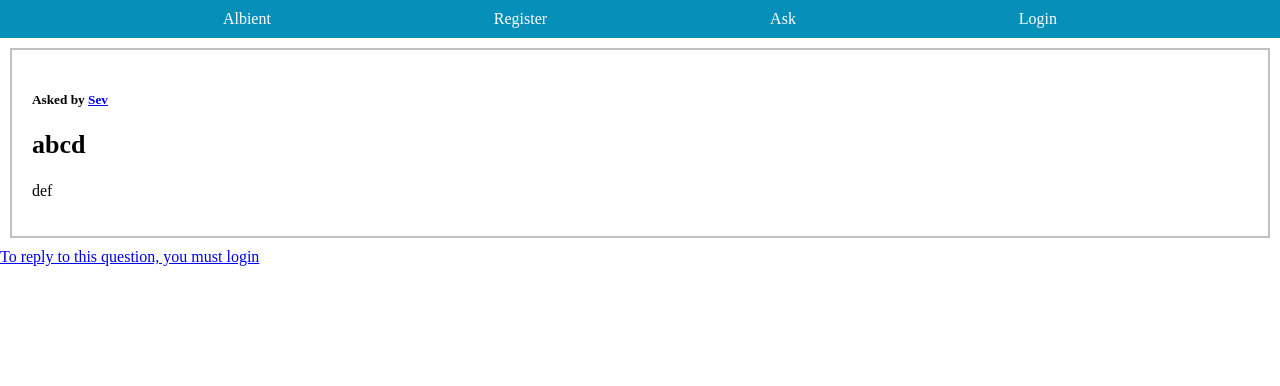
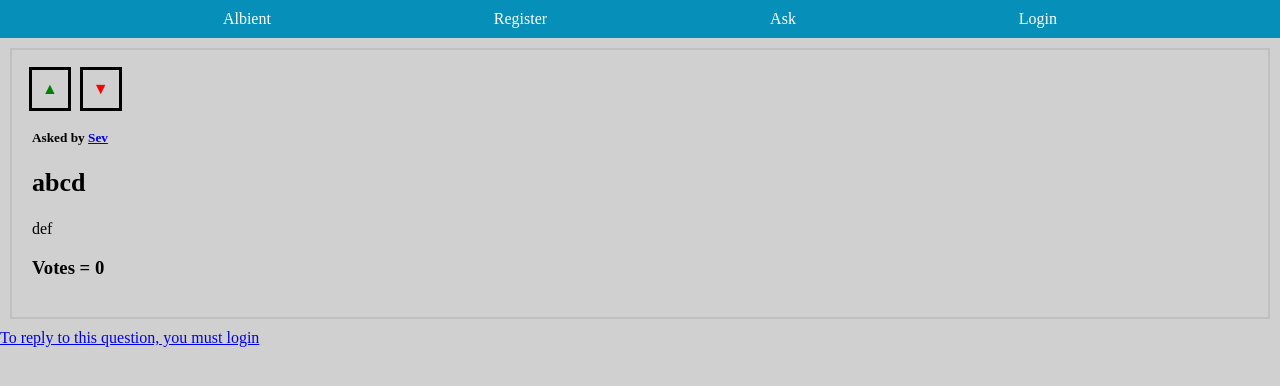
Before and after one commit to Whitespace404/albient, a Flask app: page /view_question?id=3 in a window 1280 px wide. Shown: the top 386 px of the page. Run offline with Flask 3, Linux system fonts and the light colour scheme.

Commit message:
Add votes

```diff
--- a/TODO.txt
+++ b/TODO.txt
@@ -30,7 +30,7 @@ font ligatures
 --> edit posts
 --> delete posts
 --> Flag button {external may ask what to do if someone decides to make obscene comments}
---> user profile page
+√ user profile page
 --> no home page
 --> Moderators can edit tags/delete tags
 ##########################################################################################
@@ -38,5 +38,4 @@ font ligatures
 rahul thinks this is enough. if we have all this, we should have a presentable project
 which is a goal
 
-YET.
 we can style this in school.
--- a/albient/models.py
+++ b/albient/models.py
@@ -13,6 +13,8 @@ class User(db.Model, UserMixin):
     username = sa.Column(sa.String(64), nullable=False, unique=True)
     display_name = sa.Column(sa.String(32))
     password = sa.Column(sa.String(64), nullable=False)
+    questions_voted = relationship("Question", backref="voter", lazy=True)
+    comments_voted = relationship("Comment", backref="voter", lazy=True)
 
     rep_points = sa.Column(sa.Integer)
 
@@ -39,5 +41,6 @@ class Question(db.Model):
 class Comment(db.Model):
     id = sa.Column(sa.Integer, primary_key=True, unique=True)
     content = sa.Column(sa.Text)
+    votes = sa.Column(sa.Integer, default=0)
     question_id = sa.Column(sa.Integer, sa.ForeignKey("question.id"))
     user_id = sa.Column(sa.Integer, sa.ForeignKey("user.id"))
--- a/albient/routes.py
+++ b/albient/routes.py
@@ -25,9 +25,7 @@ def login():
         elif form.password.data == user.password:
             login_user(user)
             flash(f"Logged in")
-            next_page = request.args.get(
-                "next"
-            )  # make sure you understand this @SP, @SP
+            next_page = request.args.get("next")
             return redirect(next_page if next_page else url_for("home"))
         else:
             flash("Incorrect username/password", "alert")
@@ -96,4 +94,32 @@ def view_question():
 @app.route("/view_user/<username>")
 def view_user(username):
     user = User.query.filter_by(username=username).first()
-    return render_template("view_user.html", user=user)
+
+    qa = Question.query.filter_by(op=user).all()
+    questions_asked = len(qa)
+
+    votes = sum([i.votes for i in qa])
+
+    answers = len(Comment.query.filter_by(op=user).all())
+
+    return render_template(
+        "view_user.html", user=user, qa=questions_asked, votes=votes, answers=answers
+    )
+
+
+@app.route("/upvote_post/<post_id>")
+def upvote_post(post_id):
+    post = Question.query.filter_by(id=post_id).first()
+    post.votes += int(request.args.get("del"))
+    db.session.add(post)
+    db.session.commit()
+    return redirect(request.referrer)
+
+
+@app.route("/upvote_comment/<comment_id>")
+def upvote_comment(comment_id):
+    comment = Comment.query.filter_by(id=comment_id).first()
+    comment.votes += int(request.args.get("del"))
+    db.session.add(comment)
+    db.session.commit()
+    return redirect(request.referrer)
--- a/albient/static/style.css
+++ b/albient/static/style.css
@@ -1,7 +1,8 @@
 body {
     margin: 0;
     padding: 0;
-    font-family: 'Space Mono';
+    font-family: 'Roboto Mono';
+        background: rgb(208, 208, 208);
 }
 
 h1 {
@@ -104,3 +105,24 @@ nav.obc {
     display: block;
     font-size: 26px;
 }
+
+.vote-buttons a {
+    cursor: pointer;
+    padding: 10px;
+    display: block;
+    outline: 3px solid black;
+    text-decoration: none;
+}
+
+.vote-buttons .upvote-icon {
+    color: green;
+}
+
+.vote-buttons .downvote-icon {
+    color: red;
+}
+
+.vote-buttons {
+    display: flex;
+    gap: 15px;
+}
--- a/albient/templates/home.html
+++ b/albient/templates/home.html
@@ -7,10 +7,15 @@
 
 {% for question in questions %}
 <div class="question">
+    <div class="vote-buttons">
+        <a class="vote-button upvote-icon" href="{{url_for('upvote_post', post_id=question.id, del=1) }}">&#9650;</a>
+        <a class="vote-button downvote-icon" href="{{url_for('upvote_post', post_id=question.id, del=-1) }}">&#9660;</a>
+    </div>
     <small>Tags: {{ question.tags }}</small>
     <a href="{{ url_for('view_question', id=question.id) }}" class="question-title">Q: {{ question.title }}</a>
     <h3>asked by <a href="{{ url_for('view_user', username=question.op.username)}}">{{ question.op.display_name }}</a> </h6>
         <p>{{ question.content }}</p>
+    <p>Votes: {{ question.votes }}</p>
 </div>
 {% endfor %}
 
--- a/albient/templates/view_question.html
+++ b/albient/templates/view_question.html
@@ -3,15 +3,26 @@
 {% block content %}
 
 <div class="view-question">
+  <div class="vote-buttons">
+    <a class="vote-button upvote-icon" href="{{url_for('upvote_post', post_id=question.id, del=1) }}">&#9650;</a>
+    <a class="vote-button downvote-icon" href="{{url_for('upvote_post', post_id=question.id, del=-1) }}">&#9660;</a>
+  </div>
   <h5>Asked by <a href="{{ url_for('view_user', username=question.op.username)}}">{{ question.op.display_name }}</a></h5>
   <h2 class="question-title"> {{ question.title }} </h2>
   <p class="question-content"> {{ question.content }} </p>
 
+  <h3>Votes = {{ question.votes }}</h3>
+
   <div class="replies">
     {% for reply in replies %}
     <div class="reply">
+      <div class="vote-buttons">
+        <a class="vote-button upvote-icon" href="{{url_for('upvote_comment', comment_id=reply.id, del=1) }}">&#9650;</a>
+        <a class="vote-button downvote-icon" href="{{url_for('upvote_comment', comment_id=reply.id, del=-1) }}">&#9660;</a>
+      </div>
       <small>{{ reply.op.display_name }}</small>
       <h3 class="reply-content">{{ reply.content }}</h3>
+      <h4>Votes = {{reply.votes}}</h4>
     </div>
     {% endfor %}
   </div>
--- a/create_db.py
+++ /dev/null
@@ -1,4 +0,0 @@
-from albient import app, db
-
-with app.app_context():
-    db.create_all()
```
Also changed, not shown: albient/templates/view_user.html (+15 -0 lines), instance/main.db.
